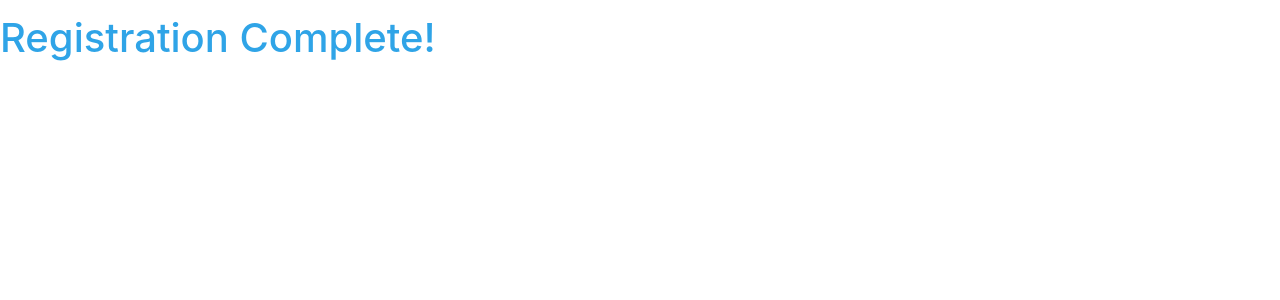
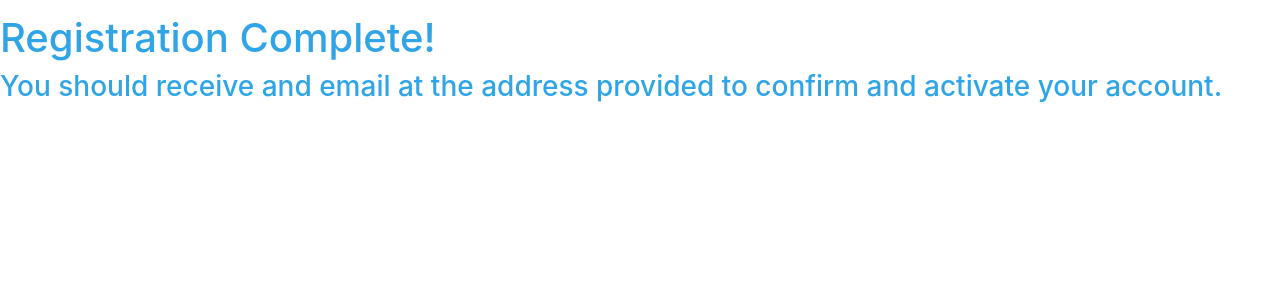
Before and after one commit to hal0zer0/elementals, a Django app: template elementals/templates/django_registration/registration_complete.html in a window 1280 px wide. Shown: the part 56-356 px from the top of the page. Run offline with Django 3.2, Linux system fonts and the light colour scheme; the template is opened without the code that fills it, so the values that code supplies are empty; some libraries are stand-ins or nearby versions.

Commit message:
added a line to confirmation page

```diff
--- a/elementals/templates/django_registration/registration_complete.html
+++ b/elementals/templates/django_registration/registration_complete.html
@@ -2,4 +2,5 @@
 
 {% block content %}
     <h1>Registration Complete!</h1>
+    <h3>You should receive and email at the address provided to confirm and activate your account.</h3>
 {% endblock %}
```
